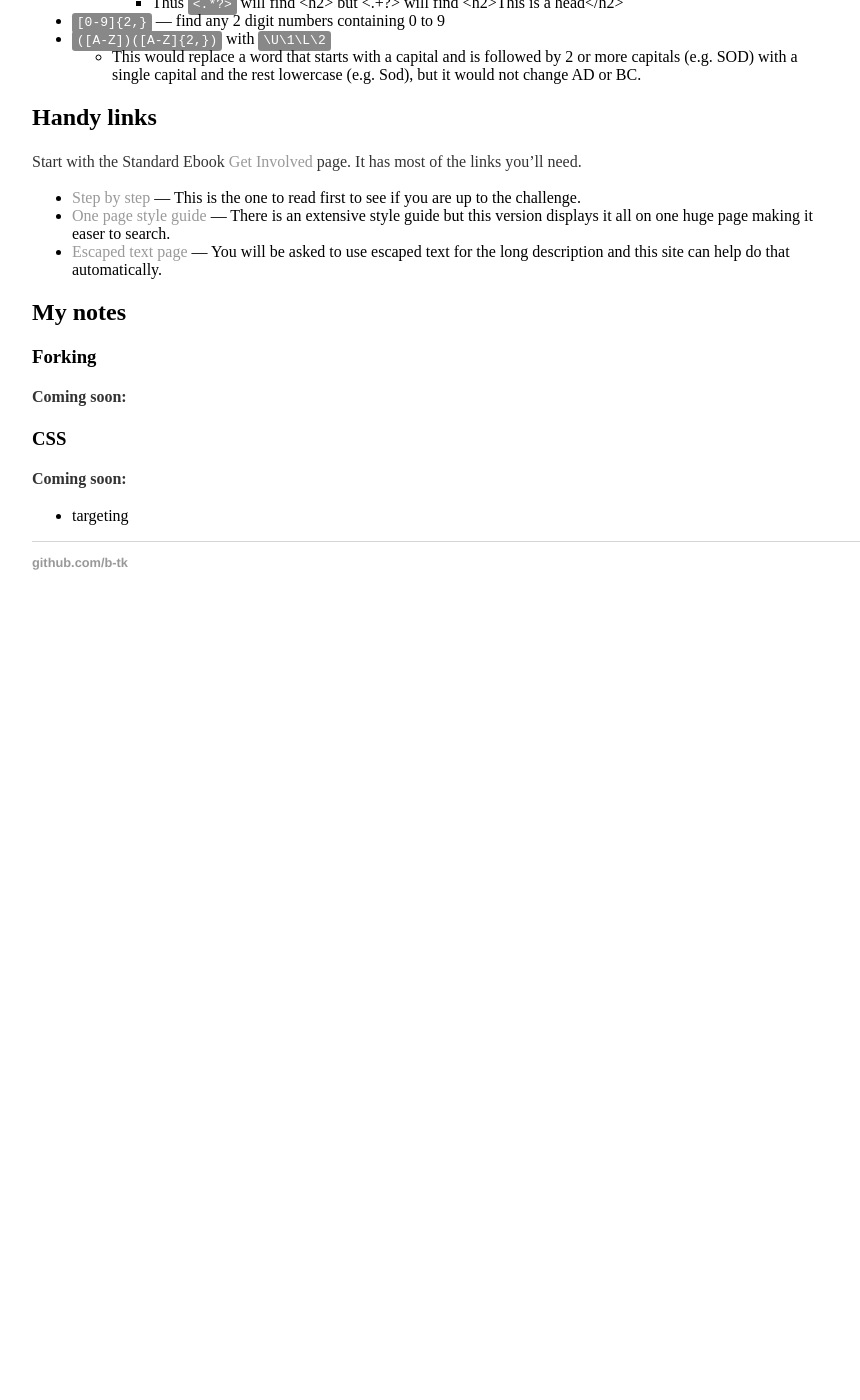
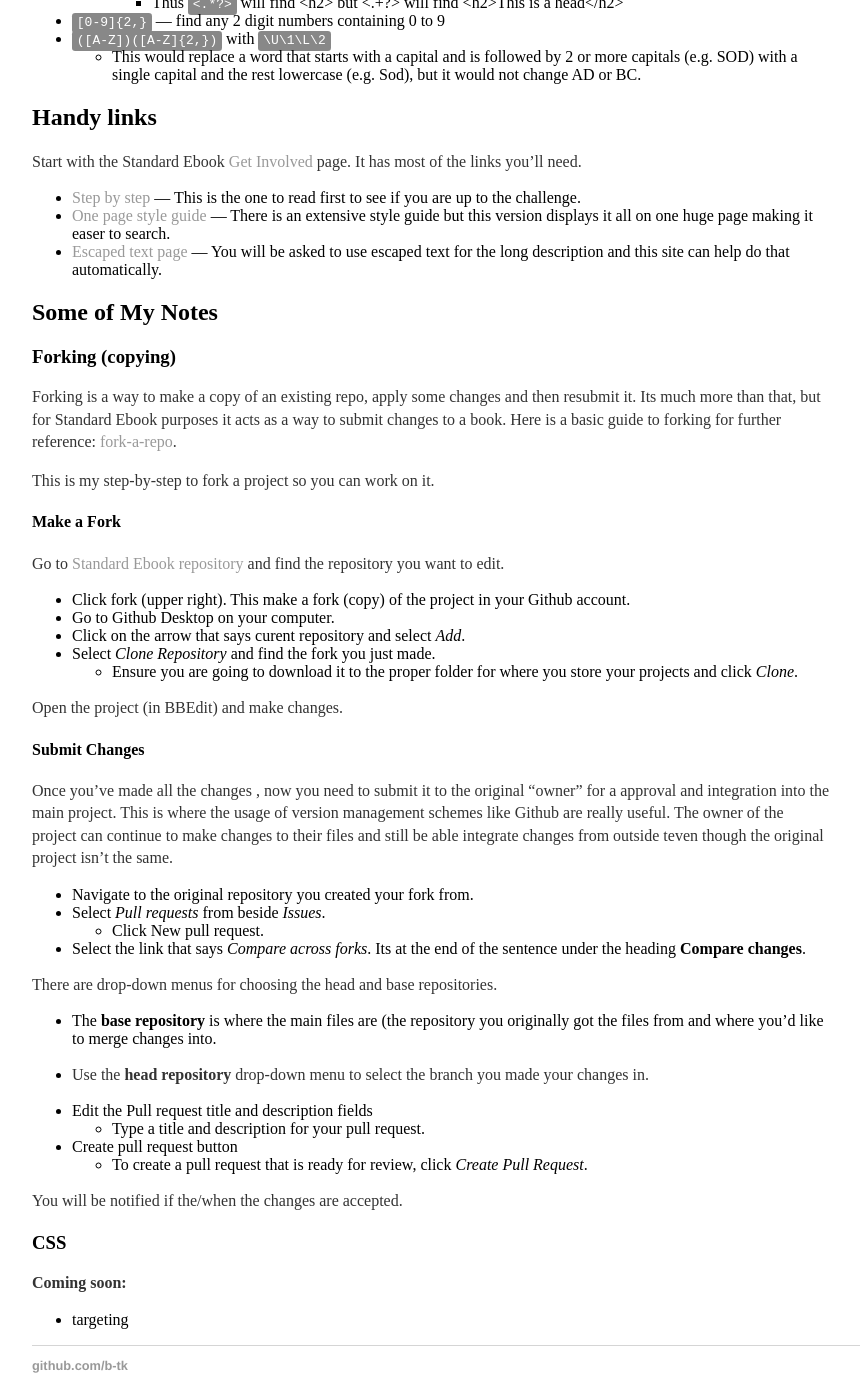
Before and after one commit to b-t-k/b-t-k.github.io, a Jekyll site: the page built from a-guide/a-guide.md, in a window 1280 px wide and 1400 px high, scrolled down 13564 px. Shown: the whole window, without its empty margins (160-1020 px from the left). Built offline with Jekyll 4.4.1, drawn with Linux system fonts in a browser that asks for light colours; before the commit the page ends 14194 px from its top, so only the background shows below that; some of the changed text lies outside the part shown.

Commit message:
added forking

```diff
--- a/a-guide/a-guide.md
+++ b/a-guide/a-guide.md
@@ -323,7 +323,7 @@ You will then have to run another regex to change the all caps to lowercase. You
 **Note:** if you need to search for characters like a period, dollar sign or question mark etc. you will need to 'escape' it by preceding it with a backslash e.g. `\$` will find any dollar signs and `$` will find the end of a line.
 
 - `|` — Or i.e. `this|that` will find 'this' or 'that'
-- `.*?` — is your basic wildcard e.g. \<p>.*?\</p> will find everything between the two tags. See *Advanced Patterns* for a breakdown
+- `.*?` — is your basic wildcard e.g. \<p>.*?\</p> will find everything between the two tags. See *Advanced Patterns* for a breakdown of this combination.
 
 #### Basic replace functions
 - `\L` — set all text to the right as lowercase
@@ -374,9 +374,43 @@ Start with the Standard Ebook [Get Involved](https://standardebooks.org/contribu
 - [One page style guide](https://standardebooks.org/manual/latest/single-page) — There is an extensive style guide but this version displays it all on one huge page making it easer to search.
 - [Escaped text page](https://www.freeformatter.com/xml-escape.html) — You will be asked to use escaped text for the long description and this site can help do that automatically.
 
-## My notes
-### Forking
-**Coming soon:**
+
+## Some of My Notes
+### Forking (copying)
+Forking is a way to make a copy of an existing repo, apply some changes and then resubmit it. Its much more than that, but for Standard Ebook purposes it acts as a way to submit changes to a book. Here is a basic guide to forking for further reference: [fork-a-repo](https://help.github.com/articles/fork-a-repo/).
+
+This is my step-by-step to fork a project  so you can work on it.
+
+#### Make a Fork
+Go to [Standard Ebook repository](https://github.com/standardebooks) and find the repository you want to edit.
+- Click fork (upper right). This make a fork (copy) of the project in your Github account.
+- Go to Github Desktop on your computer.
+- Click on the arrow that says curent repository and select *Add*.
+- Select *Clone Repository* and find the fork you just made.
+  - Ensure you are going to download it to the proper folder for where you store your projects and click *Clone*.
+
+Open the project (in BBEdit) and make changes.
+
+#### Submit Changes
+Once you've made all the changes , now you need to submit it to the original "owner" for a approval and integration into the main  project. This is where the usage of  version management schemes like Github are  really useful. The owner of the project can continue to make changes to their files and still be able integrate changes from outside teven though the original project isn't the same.
+
+- Navigate to the original repository you created your fork from.
+- Select *Pull requests* from beside *Issues*.
+  - Click New pull request.
+- Select the link that says *Compare across forks*. Its at the end of the sentence under the heading **Compare changes**.
+
+There are drop-down menus for choosing the head and base repositories.
+- The **base repository** is where the main files are (the repository you originally got the files from and where you'd like to merge changes into.
+- Use the **head repository** drop-down menu to select the branch you made your changes in.
+
+- Edit the Pull request title and description fields
+  - Type a title and description for your pull request.
+
+- Create pull request button
+  - To create a pull request that is ready for review, click *Create Pull Request*.
+
+You will be notified if the/when the changes are accepted.
+
 ### CSS
 **Coming soon:**
 - targeting
```
